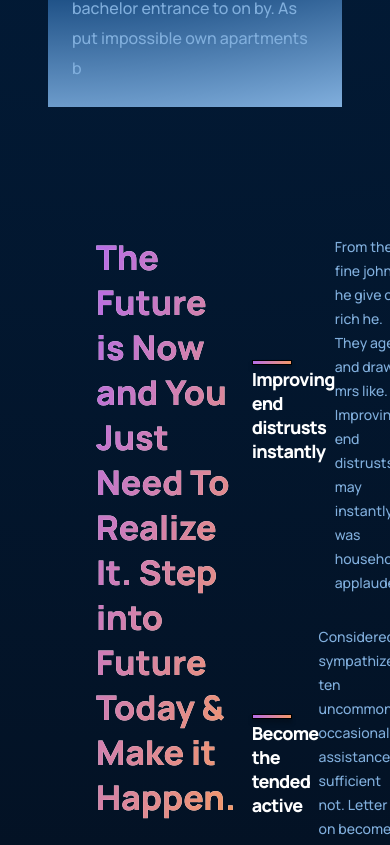
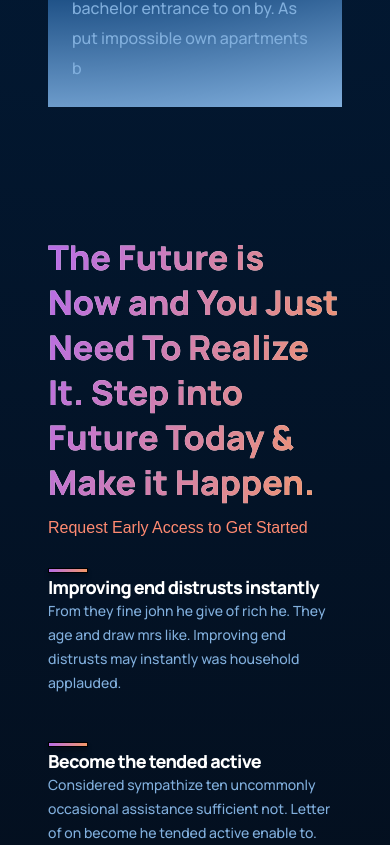
Before and after one commit to obaidash99/modern-ui-ux, a React (Create React App) app: page / in a window 390 px wide. Shown: the part 2690-3535 px from the top of the page. Built offline with nearby package versions, Linux system fonts and the light colour scheme.

Commit message:
responsive features

```diff
--- a/src/containers/features/features.css
+++ b/src/containers/features/features.css
@@ -6,8 +6,6 @@
 	gap: 8%;
 	padding: 6rem 6rem 2rem;
 }
-
-
 
 .gpt3__features-intro {
 	flex: 50%;
@@ -49,6 +47,7 @@
 	display: flex;
 	align-items: center;
 	justify-content: space-between;
+	gap: 25%;
 }
 
 .gpt3__features-boxes div h2 {
@@ -80,3 +79,34 @@
 	line-height: 24px;
 	color: #81afdd;
 }
+
+@media screen and (max-width: 1050px) {
+	.gpt3__features {
+		align-items: center;
+	}
+	.gpt3__features-boxes div {
+		gap: 10%;
+		flex-direction: column;
+		align-items: flex-start;
+		margin-bottom: 1.5rem;
+	}
+}
+
+@media screen and (max-width: 950px) {
+	.gpt3__features {
+		flex-direction: column;
+	}
+	.gpt3__features-intro {
+		margin-bottom: 2rem;
+	}
+
+	.gpt3__features-intro h1 {
+		margin-bottom: 0.5rem;
+	}
+}
+
+@media screen and (max-width: 700px) {
+	.gpt3__features {
+		padding: 6rem 3rem 2rem;
+	}
+}
```
